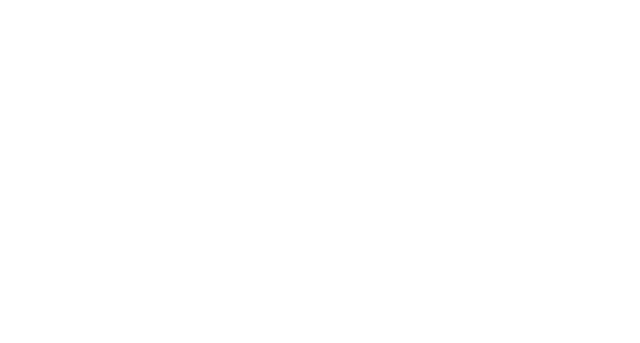
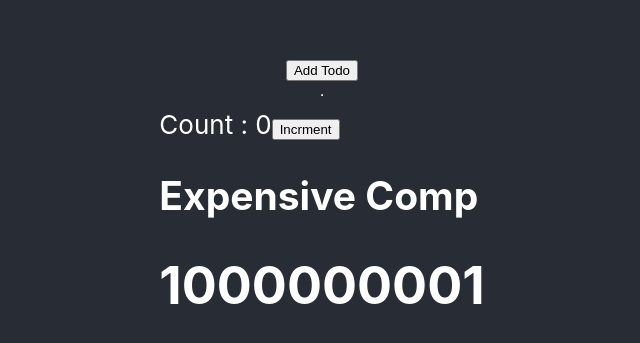
Before and after one commit to imran-mind/ReactJS-Tutorial, a React (Create React App) app: page / in a window 1280 px wide. Shown: the part 199-542 px from the top of the page, without its empty margins (318-958 px from the left). Built offline with nearby package versions, Linux system fonts and the light colour scheme.

Commit message:
usememo example

```diff
--- a/src/App.js
+++ b/src/App.js
@@ -1,11 +1,49 @@
+import { useMemo, useState } from 'react';
 import './App.css';
 
 function App() {
+  const [count, setCount] = useState(0);
+  const [todos, setTodos] = useState([]);
+
+  const calculation = useMemo(() => expensiveCalc(count), [count]);
+  const increment = () => {
+    setCount(c => c + 1);
+  }
+
+  const addTodos = () => {
+    setTodos((t) => [...t, 'New Todo']);
+  }
+
   return (
-    <div className="App">
+    <div className='App-header'>
+      <div>
+        {todos.map((item) => {
+          return <div>
+            {item}
+          </div>
+        })}
 
+        <button onClick={addTodos}>Add Todo</button>
+      </div>
+
+      <hr></hr>
+      <div>
+        Count : {count}
+        <button onClick={increment}>Incrment</button>
+        <h2>Expensive Comp</h2>
+        <h1>{calculation}</h1>
+      </div>
     </div>
   );
+};
+
+const expensiveCalc = (num) => {
+  console.log('--expensiveCalc--')
+  for (let i = 0; i <= 1000000000; i++) {
+    num = num + 1;
+  }
+  return num;
 }
 
+
 export default App;
```
